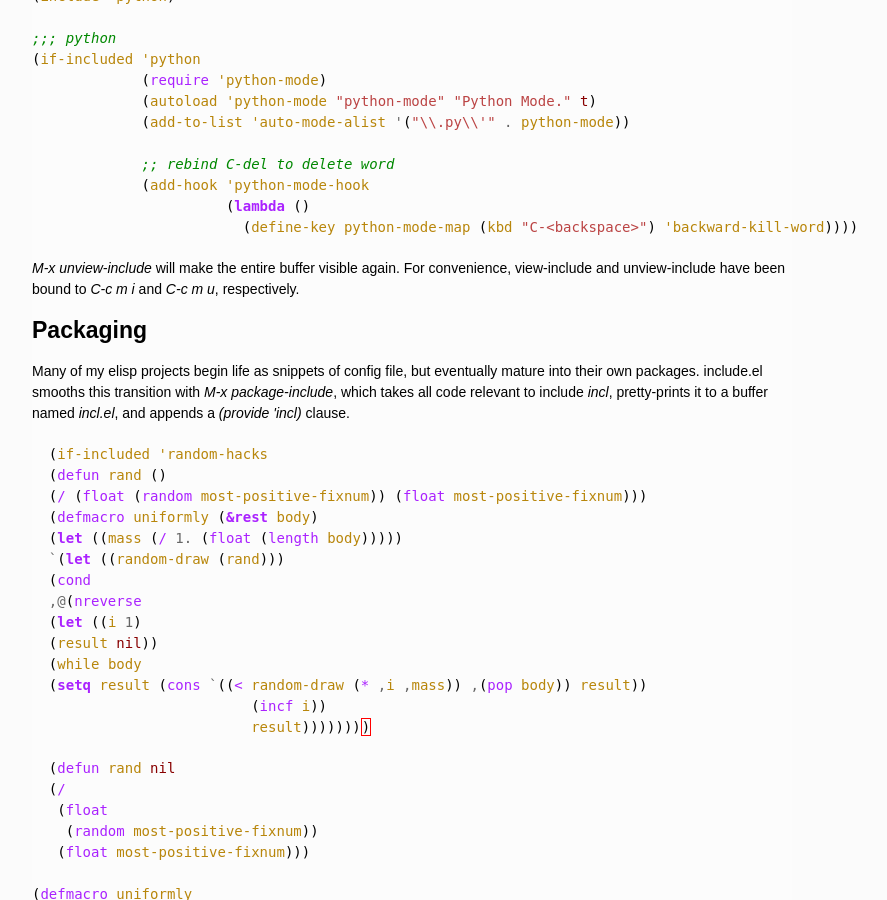
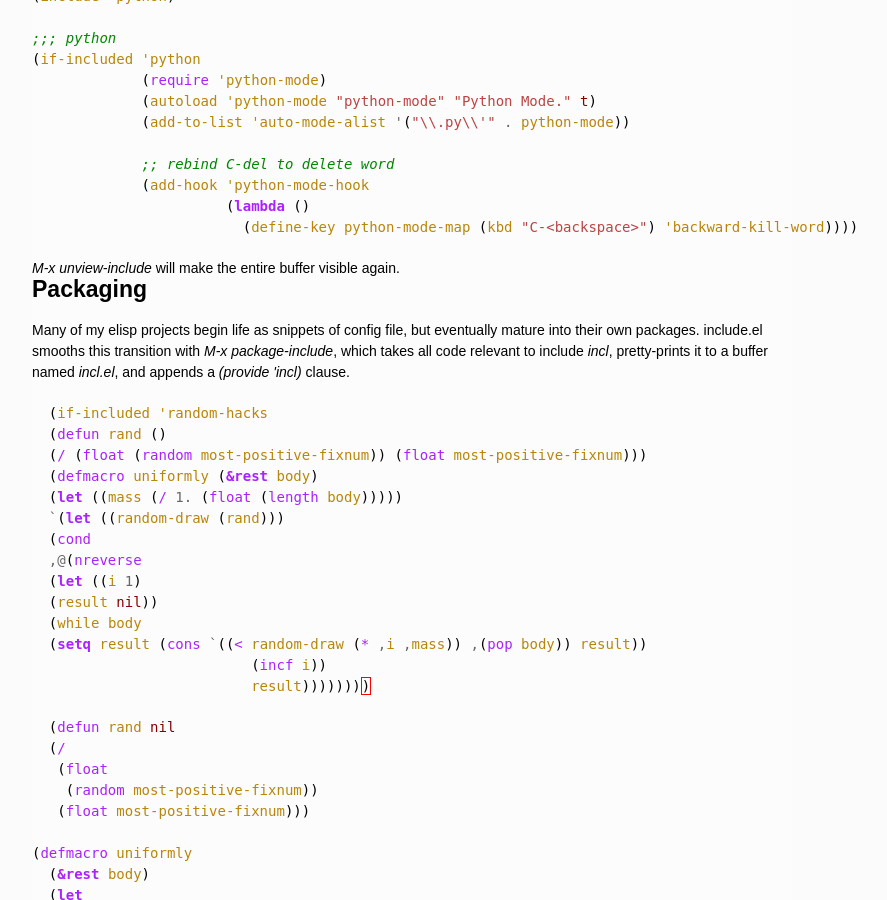
Before and after one commit to jcatw/hackscience.github.io, a Jekyll site: the page built from _posts/2013-06-02-include.el.html, in a window 1280 px wide and 900 px high, scrolled down 2700 px. Shown: the whole window, without its empty margins (138-1025 px from the left). Built offline with Jekyll 4.4.1, drawn with Linux system fonts in a browser that asks for light colours; some web fonts are replaced.

Commit message:
removed keybindings

```diff
--- a/_posts/2013-06-02-include.el.html
+++ b/_posts/2013-06-02-include.el.html
@@ -150,7 +150,7 @@ Note that if-included blocks can nest, as demonstrated in the slime block above.
 		       (lambda ()
 			 (define-key python-mode-map (kbd "C-<backspace>") 'backward-kill-word))))
 {% endhighlight %}
-<em>M-x unview-include</em> will make the entire buffer visible again.  For convenience, view-include and unview-include have been bound to <em>C-c m i</em> and <em>C-c m u</em>, respectively.</p>
+<em>M-x unview-include</em> will make the entire buffer visible again.  <!--For convenience, view-include and unview-include have been bound to <em>C-c m i</em> and <em>C-c m u</em>, respectively.</p>-->
 
 <h2>Packaging</h2>
 <p>
```
